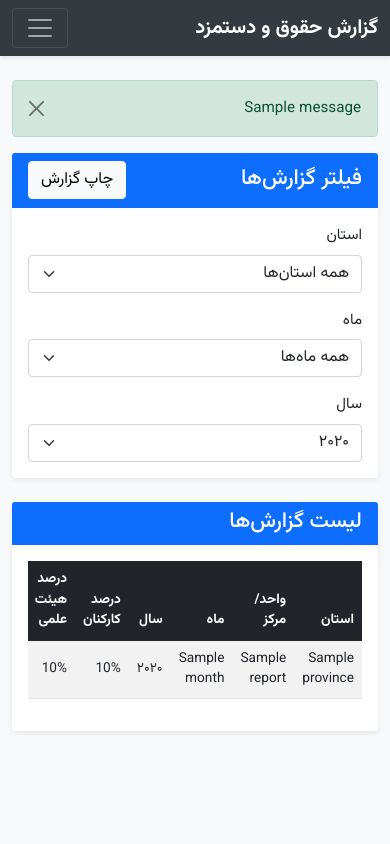
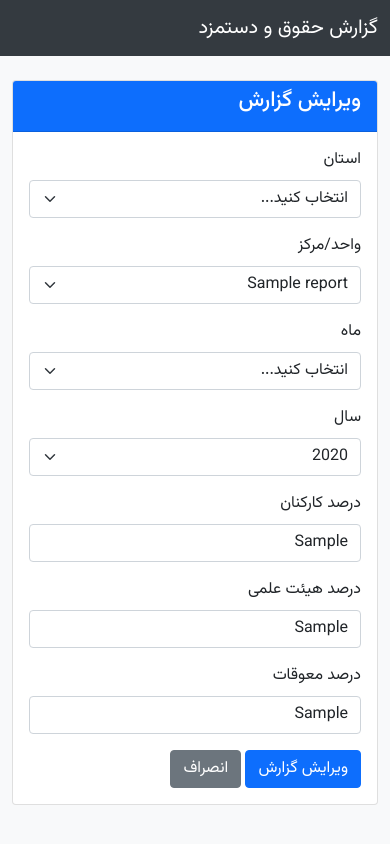
Before and after one commit to mortezaha/salary-reports, a Flask app: template templates/index.html in a window 390 px wide. Run offline with Flask 3, Linux system fonts and the light colour scheme; the template is opened without the code that fills it: most values are stand-ins (such as "Sample title", 1, 10 or a date in 2020); one stand-in notice (Sample message) is shown; parts of the project's set-up code (start-up, migrations or seed data) failed here and were passed over.

Commit message:
Fix user management, unit dropdown, and arrears report form

```diff
--- a/templates/index.html
+++ b/templates/index.html
@@ -3,216 +3,126 @@
 <head>
     <meta charset="UTF-8">
     <meta name="viewport" content="width=device-width, initial-scale=1.0">
-    <!-- اضافه کردن نماد (Favicon) -->
     <link rel="icon" href="{{ url_for('static', filename='favicon.ico') }}" type="image/x-icon">
-    <title>سیستم گزارش‌گیری حقوق و دستمزد</title>
+    <title>{% if report %}ویرایش گزارش{% else %}ثبت گزارش جدید{% endif %}</title>
     <link rel="preconnect" href="https://fonts.googleapis.com">
     <link rel="preconnect" href="https://fonts.gstatic.com" crossorigin>
     <link href="https://fonts.googleapis.com/css2?family=Vazirmatn:wght@300;400;500;700&display=swap" rel="stylesheet">
     <link href="https://cdn.jsdelivr.net/npm/bootstrap@5.1.3/dist/css/bootstrap.rtl.min.css" rel="stylesheet">
     <style>
-        body {
-            font-family: 'Vazirmatn', sans-serif;
-            background-color: #f8f9fa;
-            font-size: 0.95rem;
-        }
-        .navbar {
-            background-color: #343a40;
-            box-shadow: 0 2px 4px rgba(0,0,0,.1);
-        }
-        .table-responsive { font-size: 0.9em; }
-        .card {
-            box-shadow: 0 2px 6px rgba(0,0,0,.08);
-            border: none;
-        }
-        /* تغییر رنگ تیترها به آبی */
-        .card-header {
-            background-color: #0d6efd; /* رنگ آبی بوت‌استرپ */
-            color: white;
-            border-bottom: 1px solid #0d6efd;
-        }
-        @media print {
-            body * { visibility: hidden; }
-            .table-responsive, .table-responsive * { visibility: visible; }
-            .table-responsive { position: absolute; left: 0; top: 0; width: 100%; }
-            .no-print { display: none !important; }
-        }
+        body { font-family: 'Vazirmatn', sans-serif; background-color: #f8f9fa; }
+        .navbar { background-color: #343a40; }
+        .card-header { background-color: #0d6efd; color: white; }
     </style>
 </head>
 <body>
-    <!-- نوار ناوبری -->
-    <nav class="navbar navbar-expand-lg navbar-dark no-print">
+    <nav class="navbar navbar-expand-lg navbar-dark">
         <div class="container-fluid">
-            <a class="navbar-brand fw-bold" href="{{ url_for('index') }}">گزارش حقوق و دستمزد</a>
-            <button class="navbar-toggler" type="button" data-bs-toggle="collapse" data-bs-target="#navbarNav">
-                <span class="navbar-toggler-icon"></span>
-            </button>
-            <div class="collapse navbar-collapse" id="navbarNav">
-                <ul class="navbar-nav me-auto">
-                    {% if is_editor_or_admin() %}
-                    <li class="nav-item"><a class="nav-link" href="{{ url_for('add_report') }}">ثبت گزارش جدید</a></li>
-                    <li class="nav-item"><a class="nav-link" href="{{ url_for('bulk_upload_page') }}">آپلود گروهی</a></li>
-                    <li class="nav-item"><a class="nav-link" href="{{ url_for('arrears_report') }}">گزارش معوقات</a></li>
-                    {% endif %}
-                    {% if is_admin() %}
-                    <li class="nav-item dropdown">
-                        <a class="nav-link dropdown-toggle" href="#" id="navbarDropdown" role="button" data-bs-toggle="dropdown" aria-expanded="false">
-                            مدیریت
-                        </a>
-                        <ul class="dropdown-menu" aria-labelledby="navbarDropdown">
-                            <li><a class="dropdown-item" href="{{ url_for('backup_db') }}">پشتیبان‌گیری از دیتابیس</a></li>
-                            <li><hr class="dropdown-divider"></li>
-                            <li><a class="dropdown-item" href="#" data-bs-toggle="modal" data-bs-target="#restoreModal">بازیابی پشتیبان</a></li>
-                            <li><hr class="dropdown-divider"></li>
-                            <li><a class="dropdown-item" href="{{ url_for('manage_users') }}">مدیریت کاربران</a></li>
-                        </ul>
-                    </li>
-                    {% endif %}
-                </ul>
-                <span class="navbar-text">
-                    خوش آمدید، {{ current_user.display_name }} |
-                    <a href="{{ url_for('logout') }}" class="text-light text-decoration-none">خروج</a>
-                </span>
-            </div>
+            <a class="navbar-brand" href="{{ url_for('index') }}">گزارش حقوق و دستمزد</a>
         </div>
     </nav>
 
     <div class="container mt-4">
-        <!-- نمایش پیام‌های فلش -->
-        {% with messages = get_flashed_messages(with_categories=true) %}
-            {% if messages %}
-                {% for category, message in messages %}
-                    <div class="alert alert-{{ category }} alert-dismissible fade show no-print" role="alert">
-                        {{ message }}
-                        <button type="button" class="btn-close" data-bs-dismiss="alert" aria-label="Close"></button>
-                    </div>
-                {% endfor %}
-            {% endif %}
-        {% endwith %}
-
-        <!-- فیلترها و دکمه چاپ -->
-        <div class="card mb-4 no-print">
-            <div class="card-header d-flex justify-content-between align-items-center">
-                <h4 class="mb-0">فیلتر گزارش‌ها</h4>
-                <button onclick="window.print()" class="btn btn-light">چاپ گزارش</button>
+        <div class="card">
+            <div class="card-header">
+                <h4>{% if report %}ویرایش گزارش{% else %}ثبت گزارش جدید{% endif %}</h4>
             </div>
             <div class="card-body">
-                <form method="GET" action="{{ url_for('index') }}" id="filterForm">
+                <form method="POST">
+                    {% if report %}
+                    <input type="hidden" name="report_id" value="{{ report.id }}">
+                    {% endif %}
                     <div class="row g-3">
-                        <div class="col-md">
+                        <div class="col-md-6">
                             <label for="province" class="form-label">استان</label>
-                            <select name="province" id="province" class="form-select" onchange="document.getElementById('filterForm').submit();">
-                                <option value="">همه استان‌ها</option>
+                            <select name="province" id="province" class="form-select" required>
+                                <option value="">انتخاب کنید...</option>
                                 {% for province in provinces %}
-                                    <option value="{{ province }}" {% if province == selected_province %}selected{% endif %}>{{ province }}</option>
+                                    <option value="{{ province }}" {% if report and report.province == province %}selected{% endif %}>{{ province }}</option>
                                 {% endfor %}
                             </select>
                         </div>
-                        <div class="col-md">
+                        <div class="col-md-6">
+                            <label for="unit_name" class="form-label">واحد/مرکز</label>
+                            <!-- این کشو به صورت داینامیک پر می‌شود -->
+                            <select name="unit_name" id="unit_name" class="form-select" required>
+                                <option value="">ابتدا استان را انتخاب کنید</option>
+                                {% if report %}
+                                <option value="{{ report.unit_name }}" selected>{{ report.unit_name }}</option>
+                                {% endif %}
+                            </select>
+                        </div>
+                        <div class="col-md-4">
                             <label for="month" class="form-label">ماه</label>
-                            <select name="month" id="month" class="form-select" onchange="document.getElementById('filterForm').submit();">
-                                <option value="">همه ماه‌ها</option>
+                            <select name="month" id="month" class="form-select" required>
+                                <option value="">انتخاب کنید...</option>
                                 {% for month in months %}
-                                    <option value="{{ month }}" {% if month == selected_month %}selected{% endif %}>{{ month }}</option>
+                                    <option value="{{ month }}" {% if report and report.month == month %}selected{% endif %}>{{ month }}</option>
                                 {% endfor %}
                             </select>
                         </div>
-                        <div class="col-md">
+                        <div class="col-md-4">
                             <label for="year" class="form-label">سال</label>
-                            <select name="year" id="year" class="form-select" onchange="document.getElementById('filterForm').submit();">
+                            <select name="year" id="year" class="form-select" required>
                                 {% for year in years %}
-                                    <option value="{{ year }}" {% if year == selected_year %}selected{% endif %}>{{ year | to_persian_number }}</option>
+                                    <option value="{{ year }}" {% if report and report.year == year %}selected{% elif not report and year == current_year %}selected{% endif %}>{{ year }}</option>
                                 {% endfor %}
                             </select>
+                        </div>
+                        <div class="col-md-4">
+                            <label for="staff_payment" class="form-label">درصد کارکنان</label>
+                            <input type="text" class="form-control" id="staff_payment" name="staff_payment" placeholder="مثال: 95 یا 95%" value="{% if report %}{{ report.staff_payment }}{% endif %}">
+                        </div>
+                        <div class="col-md-4">
+                            <label for="faculty_payment" class="form-label">درصد هیئت علمی</label>
+                            <input type="text" class="form-control" id="faculty_payment" name="faculty_payment" placeholder="مثال: 98 یا 98%" value="{% if report %}{{ report.faculty_payment }}{% endif %}">
+                        </div>
+                        <div class="col-md-4">
+                            <label for="arrears_payment" class="form-label">درصد معوقات</label>
+                            <input type="text" class="form-control" id="arrears_payment" name="arrears_payment" placeholder="مثال: 100 یا 100%" value="{% if report %}{{ report.arrears_payment }}{% endif %}">
+                        </div>
+                        <div class="col-12">
+                            <button type="submit" class="btn btn-primary">{% if report %}ویرایش گزارش{% else %}ثبت گزارش{% endif %}</button>
+                            <a href="{{ url_for('index') }}" class="btn btn-secondary">انصراف</a>
                         </div>
                     </div>
                 </form>
             </div>
         </div>
-
-        <!-- جدول گزارش‌ها -->
-        <div class="card">
-            <div class="card-header d-flex justify-content-between align-items-center no-print">
-                <h4 class="mb-0">لیست گزارش‌ها</h4>
-                 {% if is_editor_or_admin() %}
-                <form method="POST" action="{{ url_for('bulk_delete') }}" id="bulkDeleteForm">
-                    <button type="submit" class="btn btn-danger btn-sm">حذف گروهی انتخاب شده‌ها</button>
-                </form>
-                {% endif %}
-            </div>
-            <div class="card-body">
-                <div class="table-responsive">
-                    <table class="table table-striped table-hover align-middle">
-                        <thead class="table-dark">
-                            <tr>
-                                {% if is_editor_or_admin() %}<th><input type="checkbox" id="selectAll"></th>{% endif %}
-                                <th>استان</th><th>واحد/مرکز</th><th>ماه</th><th>سال</th>
-                                <th>درصد کارکنان</th><th>درصد هیئت علمی</th><th>درصد معوقات</th>
-                                <th>تاریخ ثبت</th><th>ثبت توسط</th>
-                                {% if is_editor_or_admin() %}<th>عملیات</th>{% endif %}
-                            </tr>
-                        </thead>
-                        <tbody>
-                            {% for report in reports %}
-                            <tr>
-                                {% if is_editor_or_admin() %}<td><input type="checkbox" name="report_ids" value="{{ report.id | to_persian_number }}" form="bulkDeleteForm"></td>{% endif %}
-                                <td>{{ report.province }}</td><td>{{ report.unit_name }}</td><td>{{ report.month }}</td><td>{{ report.year | to_persian_number }}</td>
-                                <td>{{ report.staff_payment | percentage }}</td>
-                                <td>{{ report.faculty_payment | percentage }}</td>
-                                <td>{{ report.arrears_payment | percentage }}</td>
-                                <td>{{ report.submission_date | to_persian_number }}</td><td>{{ report.submitted_by }}</td>
-                                {% if is_editor_or_admin() %}
-                                <td>
-                                    <a href="{{ url_for('edit_report', report_id=report.id) }}" class="btn btn-sm btn-info">ویرایش</a>
-                                    <form method="POST" action="{{ url_for('delete_report', report_id=report.id) }}" style="display:inline;">
-                                        <button type="submit" class="btn btn-sm btn-danger" onclick="return confirm('آیا از حذف این گزارش مطمئن هستید؟');">حذف</button>
-                                    </form>
-                                </td>
-                                {% endif %}
-                            </tr>
-                            {% else %}
-                            <tr><td colspan="{% if is_editor_or_admin() %}11{% else %}9{% endif %}" class="text-center">گزارشی یافت نشد.</td></tr>
-                            {% endfor %}
-                        </tbody>
-                    </table>
-                </div>
-            </div>
-        </div>
     </div>
-
-    <!-- Modal برای بازیابی پشتیبان -->
-    <div class="modal fade no-print" id="restoreModal" tabindex="-1" aria-labelledby="restoreModalLabel" aria-hidden="true">
-        <div class="modal-dialog">
-            <div class="modal-content">
-                <form action="{{ url_for('restore_db') }}" method="post" enctype="multipart/form-data">
-                    <div class="modal-header">
-                        <h5 class="modal-title" id="restoreModalLabel">بازیابی پشتیبان دیتابیس</h5>
-                        <button type="button" class="btn-close" data-bs-dismiss="modal" aria-label="Close"></button>
-                    </div>
-                    <div class="modal-body">
-                        <div class="mb-3">
-                            <label for="restore_file" class="form-label">فایل پشتیبان (.db) را انتخاب کنید:</label>
-                            <input type="file" name="file" class="form-control" id="restore_file" accept=".db" required>
-                        </div>
-                        <div class="alert alert-danger">
-                            <strong>هشدار:</strong> با این عمل تمام اطلاعات فعلی دیتابیس به طور کامل جایگزین خواهند شد.
-                        </div>
-                    </div>
-                    <div class="modal-footer">
-                        <button type="button" class="btn btn-secondary" data-bs-dismiss="modal">انصراف</button>
-                        <button type="submit" class="btn btn-warning">بازیابی</button>
-                    </div>
-                </form>
-            </div>
-        </div>
-    </div>
-
     <script src="https://cdn.jsdelivr.net/npm/bootstrap@5.1.3/dist/js/bootstrap.bundle.min.js"></script>
     <script>
-        document.getElementById('selectAll').addEventListener('change', function() {
-            const checkboxes = document.querySelectorAll('input[name="report_ids"]');
-            checkboxes.forEach(checkbox => checkbox.checked = this.checked);
-        });
+        const provinceSelect = document.getElementById('province');
+        const unitSelect = document.getElementById('unit_name');
+
+        const provinceUnits = {
+            "همدان": ["همدان", "ملایر", "تویسرکان", "اسدآباد", "مرکز بهار", "مرکز کبودرآهنگ", "مرکز رزن", "مرکز قروه در گزین", "مرکز سامن"],
+            "مرکزی": ["اراک", "ساوه", "آشتیان", "تفرش", "نراق", "کمیجان", "مرکز خنداب", "خمین", "محلات", "دلیجان", "زرندیه", "مرکز جاسب", "مرکز مهاجران", "مرکز شازند", "مرکز آستانه", "فراهان"],
+            "کردستان": ["سنندج", "سقز", "مریوان", "قروه", "بیجار", "مرکز بانه"],
+            "کرمانشاه": ["کرمانشاه", "اسلام آباد غرب", "کنگاور", "صحنه", "مرکز روانسر", "مرکز هرسین", "گیلانغرب", "مرکز قصر شیرین", "مرکز سنقر کلیایی"],
+            "لرستان": ["واحد خرم آباد", "واحد بروجرد", "واحد الیگودرز", "واحد دورود"]
+        };
+
+        function updateUnits() {
+            const selectedProvince = provinceSelect.value;
+            unitSelect.innerHTML = '<option value="">در حال بارگذاری...</option>'; // پیام موقت
+
+            setTimeout(() => {
+                unitSelect.innerHTML = ''; // پاک کردن گزینه‌های قبلی
+                if (selectedProvince && provinceUnits[selectedProvince]) {
+                    provinceUnits[selectedProvince].forEach(unit => {
+                        const option = document.createElement('option');
+                        option.value = unit;
+                        option.textContent = unit;
+                        unitSelect.appendChild(option);
+                    });
+                } else {
+                    unitSelect.innerHTML = '<option value="">ابتدا استان را انتخاب کنید</option>';
+                }
+            }, 100); // تاخیر کوچک برای نمایش بهتر
+        }
+
+        provinceSelect.addEventListener('change', updateUnits);
     </script>
 </body>
 </html>
```
